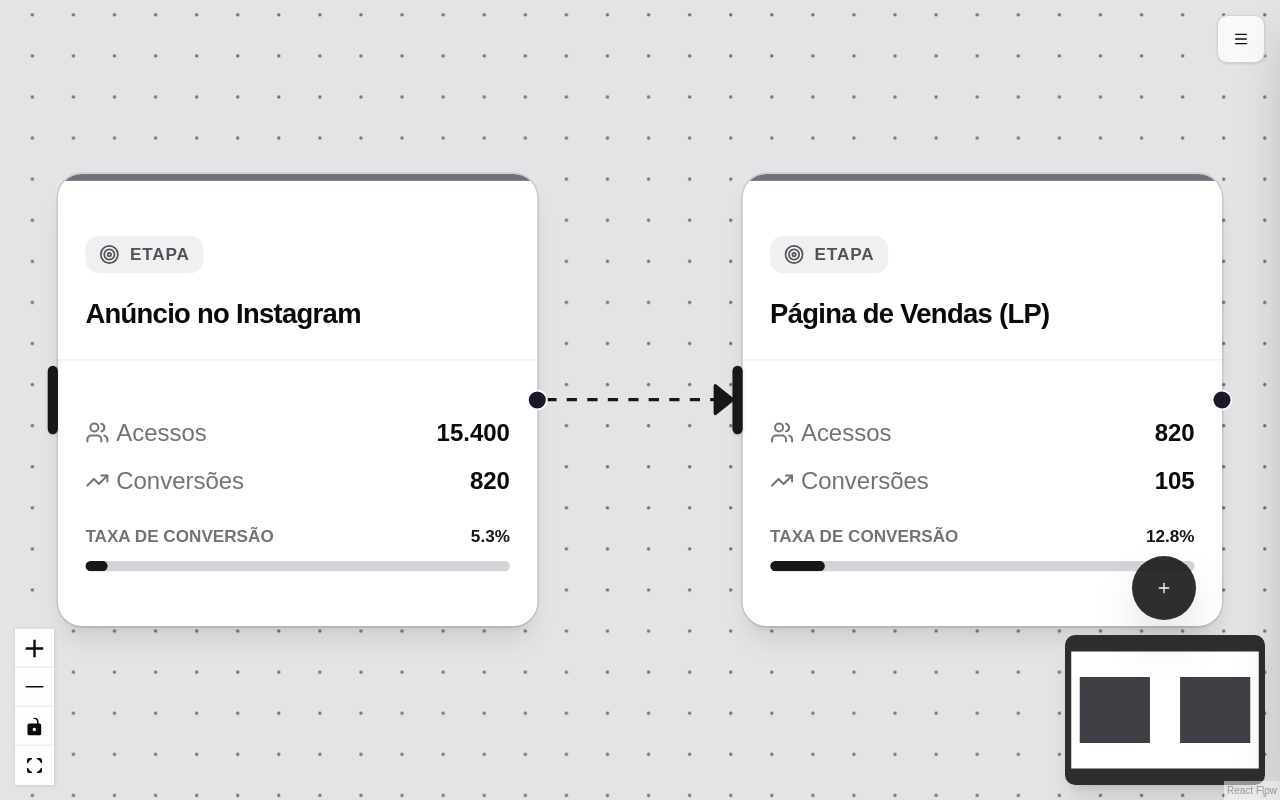
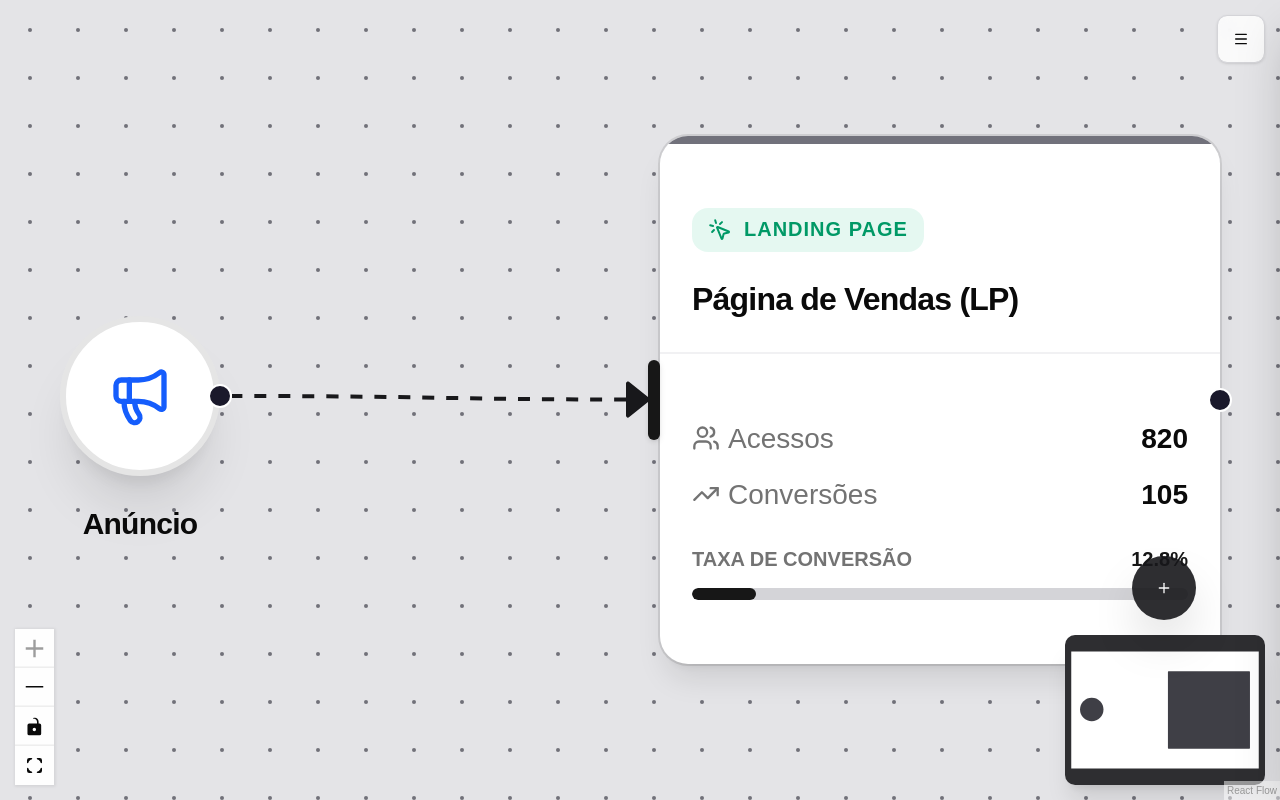
Before and after one commit to ian-naka/desafio-twr, a React (Vite) app in the folder desafio-twr-funil/: page / in a window 1280 px wide. Built offline with nearby package versions, Linux system fonts and the light colour scheme.

Commit message:
Modificando Origem

```diff
--- a/desafio-twr-funil/src/components/constants/Constantes.ts
+++ b/desafio-twr-funil/src/components/constants/Constantes.ts
@@ -22,8 +22,8 @@ export const categoryConfig: Record<string, { icon: ElementType, color: string,
 
 //dados de demonstração pro primeiro acesso (localStorage está vazio)
 export const NodesIniciais = [
-    { id: 'node-1', position: { x: 100, y: 250 }, type: 'funilCard', data: { title: 'Anúncio no Instagram', views: 15400, conversions: 820 } },
-    { id: 'node-2', position: { x: 500, y: 250 }, type: 'funilCard', data: { title: 'Página de Vendas (LP)', views: 820, conversions: 105 } }
+    { id: 'node-1', position: { x: 100, y: 300 }, type: 'funilCard', data: { title: 'Anúncio', views: 0, conversions: 0, formatoNode: 'origem' as const, category: 'anuncio' } },
+    { id: 'node-2', position: { x: 400, y: 210 }, type: 'funilCard', data: { title: 'Página de Vendas (LP)', views: 820, conversions: 105, formatoNode: 'etapa' as const, category: 'landing-page' } }
 ];
 
 export const EdgeIniciais: Edge[] = [
```
